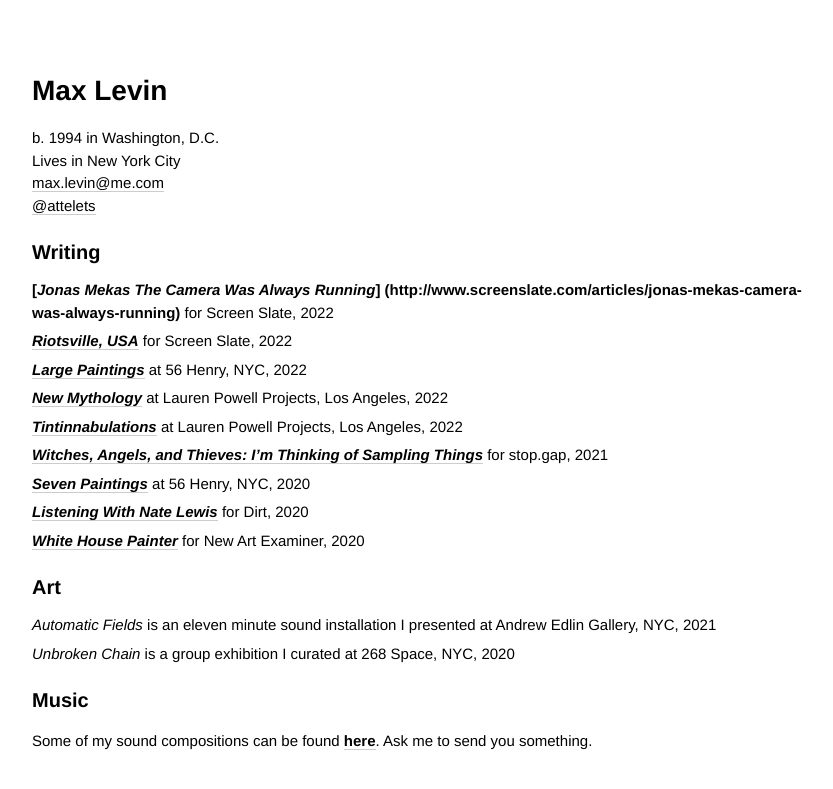
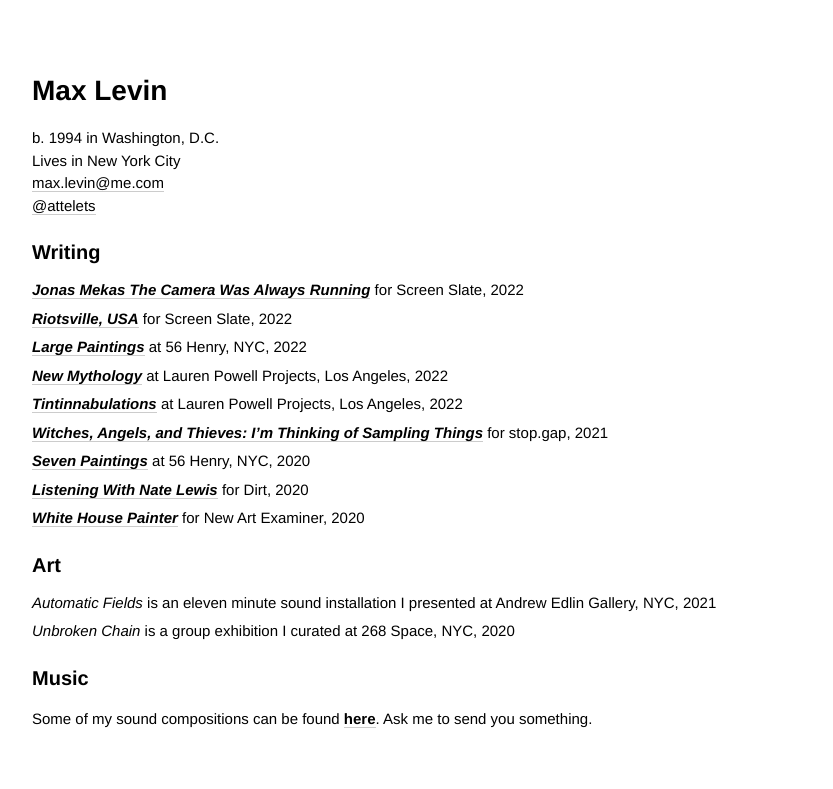
Before and after one commit to minicreative/maxlevin.me, a Jekyll site: the page built from index.md, in a window 1280 px wide. Shown: the top 789 px of the page, without its empty margins (18-851 px from the left). Built offline with Jekyll 4.4.1, drawn with Linux system fonts in a browser that asks for light colours.

Commit message:
Updated Index

```diff
--- a/index.md
+++ b/index.md
@@ -4,9 +4,8 @@
 sections:
 - title: Writing
   items:
-  - description: |-
-      **[*Jonas Mekas The Camera Was Always Running*]
-      (http://www.screenslate.com/articles/jonas-mekas-camera-was-always-running)** for Screen Slate, 2022
+  - description: "**[*Jonas Mekas The Camera Was Always Running*](http://www.screenslate.com/articles/jonas-mekas-camera-was-always-running)**
+      for Screen Slate, 2022"
     image: "/uploads/Jonas-Mekas.jpg"
   - description: "**[*Riotsville, USA*](http://www.screenslate.com/articles/riotsville-usa)**
       for Screen Slate, 2022"
```
